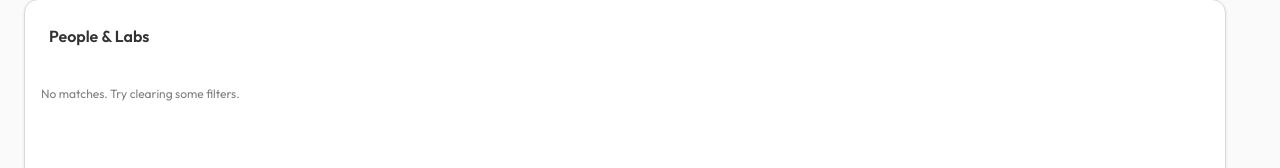
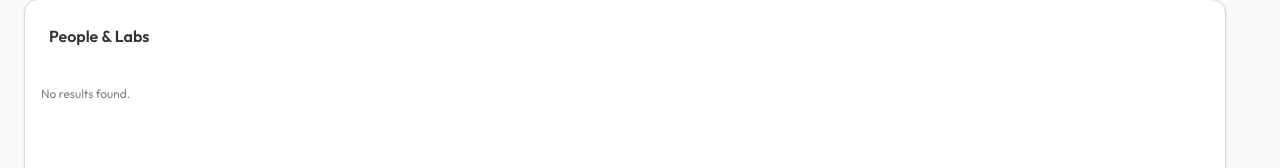
Before and after one commit to Sid110307/RouteRIT, a React (Vite) app: page / in a window 1280 px wide. Both pictures are taken after a click on the element "civil". Shown: the part 372-540 px from the top of the page. Built offline with nearby package versions, Linux system fonts and the light colour scheme; what iconoir-react would draw is missing.

Commit message:
Minor text updates

```diff
--- a/src/components/connectView.tsx
+++ b/src/components/connectView.tsx
@@ -116,7 +116,7 @@ const ConnectView = () => {
 						<div className="grid grid-cols-1 sm:grid-cols-2 lg:grid-cols-3 xl:grid-cols-4 gap-3 overflow-auto">
 							{filteredPeople.length === 0 ? (
 								<p className="text-xs text-muted-foreground pt-2">
-									No matches. Try clearing some filters.
+									No results found.
 								</p>
 							) : (
 								filteredPeople.map(p => {
--- a/src/components/roomChooser.tsx
+++ b/src/components/roomChooser.tsx
@@ -101,7 +101,7 @@ const RoomChooser = () => {
 		setRoomId: (id: string) => void,
 	) =>
 		roomsList.length === 0 ? (
-			<p className="text-sm">No rooms in this category for the selected building.</p>
+			<p className="text-sm">No rooms in this building for the selected category.</p>
 		) : (
 			<ScrollArea className="max-h-40 pr-2">
 				{Object.entries(roomsByFloor)
```
Also changed, not shown: 1 other file (tests, documents, lock files or other folders).
